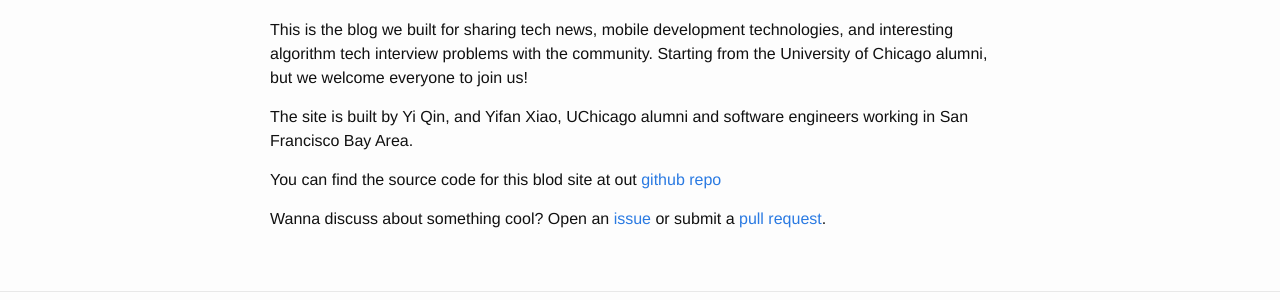
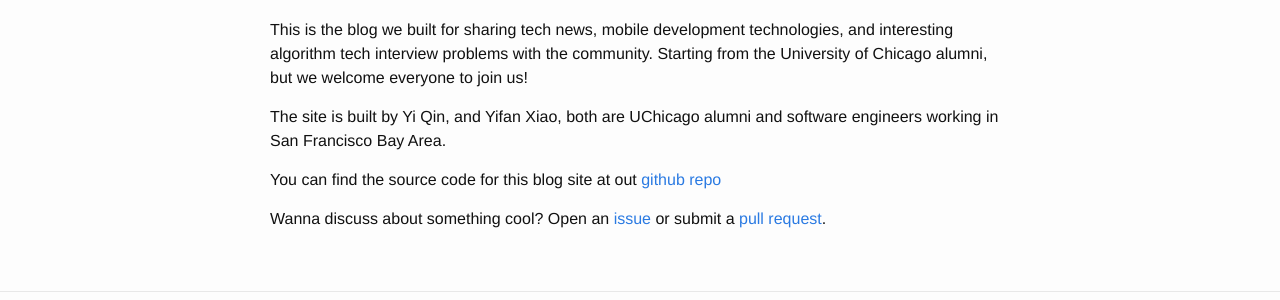
Before and after one commit to MPCS-Dev-Weekly/MPCS-Dev-Weekly, a Jekyll site: the page built from about.md, in a window 1280 px wide. Shown: the part 146-446 px from the top of the page. Built offline with Jekyll 4.4.1, drawn with Linux system fonts in a browser that asks for light colours.

Commit message:
Update typo.

```diff
--- a/about.md
+++ b/about.md
@@ -7,10 +7,10 @@ permalink: /about/
 This is the blog we built for sharing tech news, mobile development technologies,
 and interesting algorithm tech interview problems with the community. Starting from the University of Chicago alumni, but we welcome everyone to join us!
 
-The site is built by Yi Qin, and Yifan Xiao, UChicago alumni and software engineers working
+The site is built by Yi Qin, and Yifan Xiao, both are UChicago alumni and software engineers working
 in San Francisco Bay Area.
 
-You can find the source code for this blod site at out
+You can find the source code for this blog site at out
 [github repo](https://github.com/MPCS-Dev-Weekly/MPCS-Dev-Weekly)
 
 Wanna discuss about something cool? Open an [issue](https://github.com/MPCS-Dev-Weekly/MPCS-Dev-Weekly/issues) or submit a [pull request](https://github.com/MPCS-Dev-Weekly/MPCS-Dev-Weekly/pulls).
```
Also changed, not shown: 2 other files.
